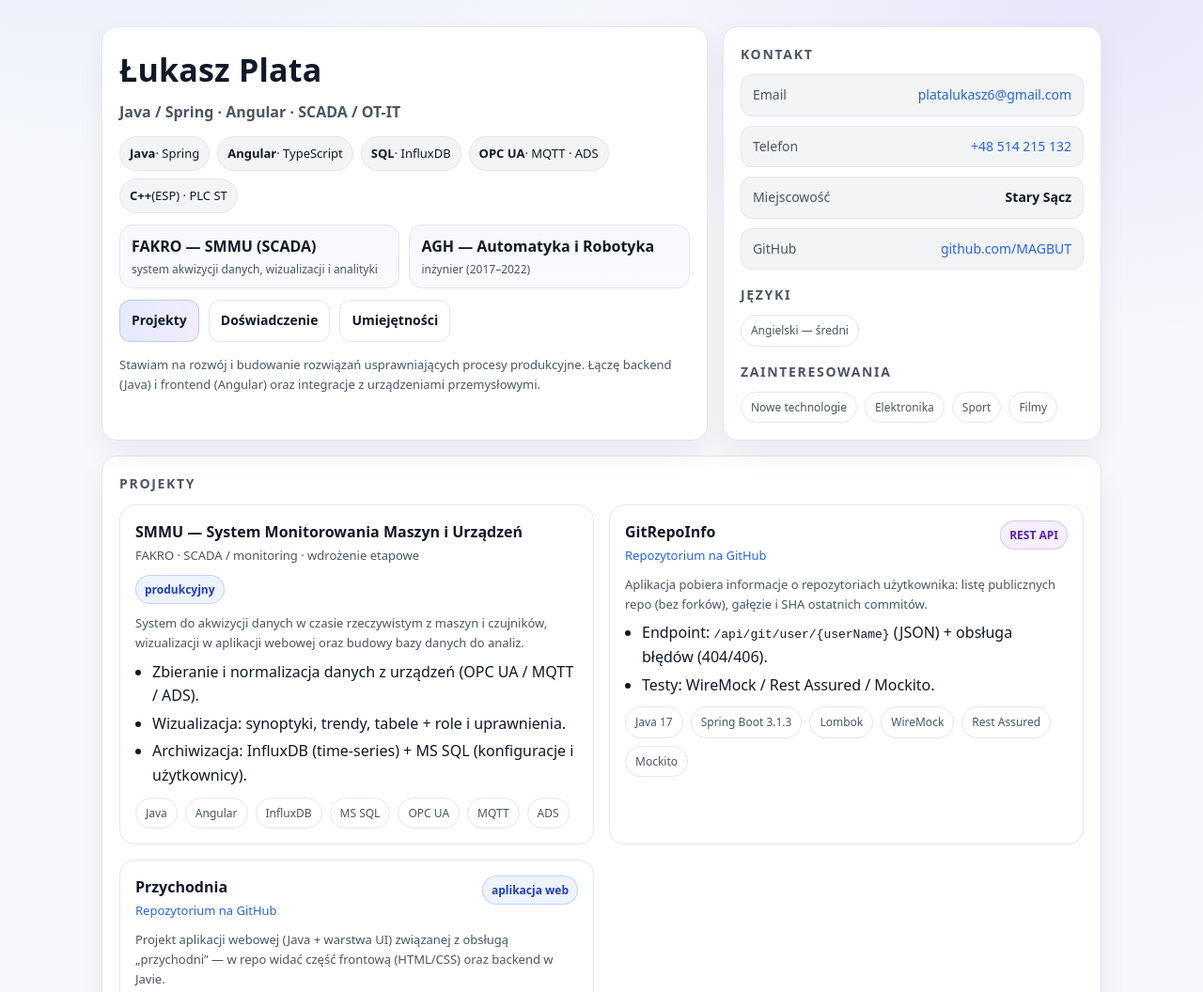
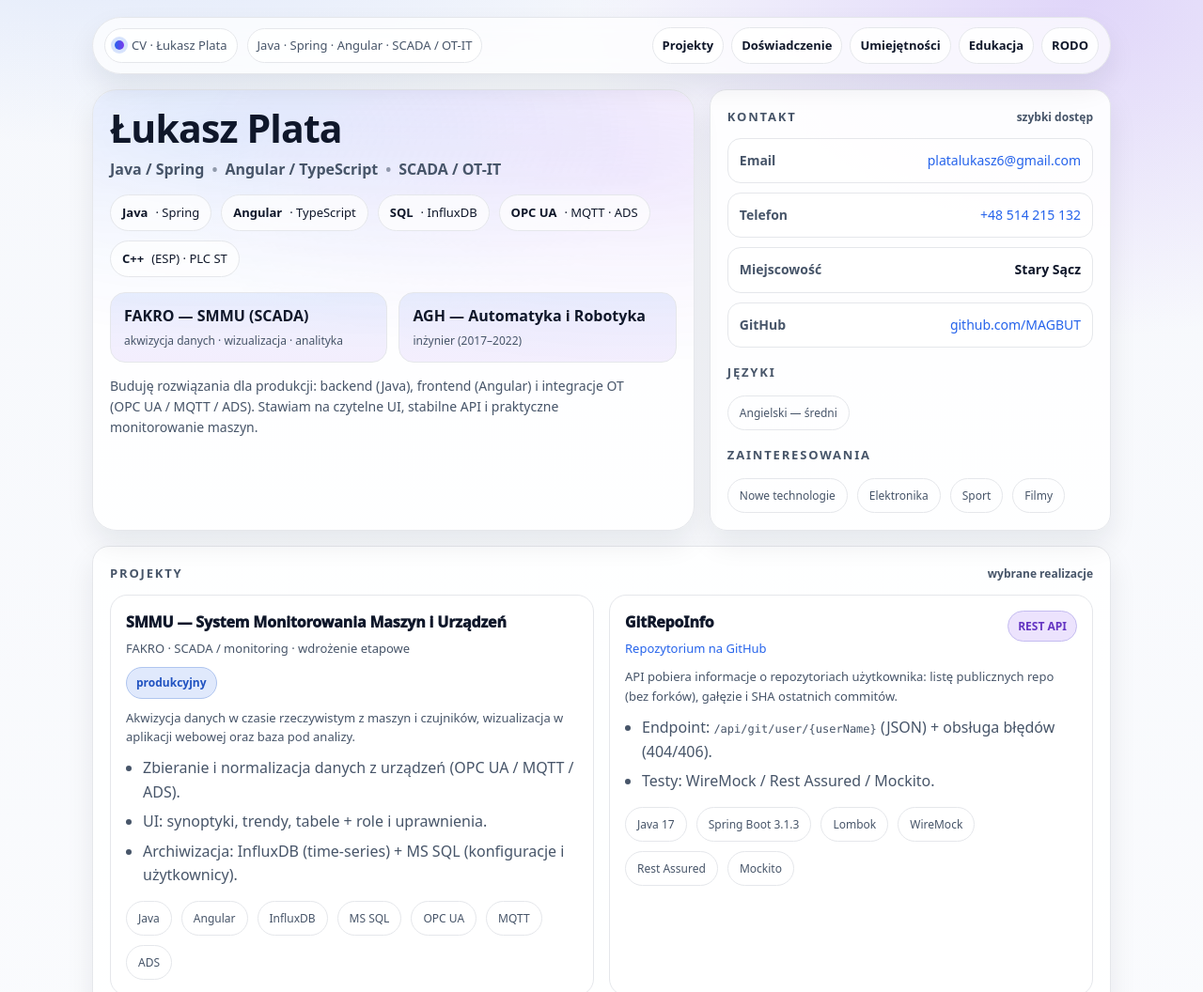
Before and after one commit to MAGBUT/MAGBUT.github.io, a plain HTML site: page index.html in a window 1280 px wide. Shown: the top 1056 px of the page at 94% size. Drawn offline with Linux system fonts and the light colour scheme.

Commit message:
Refactor styles and content in index.html
Updated styles and content in index.html to enhance layout and readability. Adjusted color schemes for dark and light modes, modified background gradients, and refined text elements.

```diff
--- a/index.html
+++ b/index.html
@@ -5,134 +5,281 @@
   <meta name="viewport" content="width=device-width,initial-scale=1" />
   <title>Łukasz Plata — CV</title>
   <meta name="description" content="CV — Łukasz Plata. Java / Spring / Angular / SCADA / OT-IT. Projekty: SMMU, Przychodnia, GitRepoInfo." />
+
   <style>
     :root{
+      --bg: #0b1220;
+      --bg2:#0a1020;
+      --card: rgba(255,255,255,.06);
+      --card2: rgba(255,255,255,.08);
+      --text: rgba(255,255,255,.92);
+      --muted: rgba(255,255,255,.68);
+      --line: rgba(255,255,255,.12);
+      --accent:#60a5fa;
+      --accent2:#a78bfa;
+      --good:#34d399;
+      --shadow: 0 18px 50px rgba(0,0,0,.35);
+      --radius: 18px;
+      --radius2: 26px;
+      --max: 1120px;
+    }
+
+    @media (prefers-color-scheme: light){
+      :root{
         --bg:#f6f8fc;
+        --bg2:#ffffff;
         --card:#ffffff;
-      --text:#111827;
-      --muted:#4b5563;
+        --card2:#ffffff;
+        --text:#0f172a;
+        --muted:#475569;
         --line:#e5e7eb;
         --accent:#2563eb;
         --accent2:#7c3aed;
-      --soft:#f3f4f6;
+        --shadow: 0 14px 30px rgba(17,24,39,.08);
       }
+    }
+
     *{box-sizing:border-box}
     html{scroll-behavior:smooth}
     body{
       margin:0;
       font-family: ui-sans-serif, system-ui, -apple-system, Segoe UI, Roboto, Arial;
-      background: radial-gradient(1200px 700px at 10% -10%, rgba(37,99,235,.10), transparent 60%),
-                  radial-gradient(900px 600px at 90% 0%, rgba(124,58,237,.10), transparent 60%),
-                  var(--bg);
       color:var(--text);
       line-height:1.6;
+      background:
+        radial-gradient(1200px 700px at 10% -10%, color-mix(in oklab, var(--accent) 18%, transparent), transparent 60%),
+        radial-gradient(900px 600px at 90% 0%, color-mix(in oklab, var(--accent2) 18%, transparent), transparent 60%),
+        linear-gradient(180deg, var(--bg), var(--bg2));
     }
+
     a{color:var(--accent); text-decoration:none}
     a:hover{text-decoration:underline}
-    .wrap{max-width:1100px; margin:0 auto; padding:28px 18px 64px}
-    .top{display:grid; grid-template-columns: 1.6fr 1fr; gap:16px; align-items:stretch}
-    @media (max-width:900px){ .top{grid-template-columns:1fr} }
-    .card{
-      background:var(--card);
+
+    .wrap{max-width:var(--max); margin:0 auto; padding:18px 18px 70px}
+
+    /* top nav */
+    .nav{
+      position:sticky; top:10px; z-index:20;
+      backdrop-filter: blur(10px);
+      background: color-mix(in oklab, var(--bg2) 70%, transparent);
       border:1px solid var(--line);
-      border-radius:16px;
-      padding:18px;
-      box-shadow: 0 14px 30px rgba(17,24,39,.06);
+      border-radius:999px;
+      padding:10px 12px;
+      display:flex; align-items:center; justify-content:space-between;
+      gap:10px;
+      box-shadow: var(--shadow);
     }
-    .hero h1{margin:0 0 6px; font-size:34px; letter-spacing:.2px}
-    .subtitle{margin:0; color:var(--muted); font-weight:600}
-    .pills{display:flex; flex-wrap:wrap; gap:8px; margin-top:12px}
-    .pill{
-      display:inline-flex; align-items:center;
+    .nav .left{display:flex; align-items:center; gap:10px; min-width:0}
+    .badge{
+      display:inline-flex; align-items:center; gap:8px;
       padding:7px 10px;
+      border:1px solid var(--line);
+      border-radius:999px;
+      background: color-mix(in oklab, var(--card) 80%, transparent);
+      font-size:13px;
+      color:var(--muted);
+      white-space:nowrap;
+    }
+    .dot{
+      width:10px; height:10px; border-radius:999px;
+      background: linear-gradient(90deg, var(--accent), var(--accent2));
+      box-shadow: 0 0 0 4px color-mix(in oklab, var(--accent) 18%, transparent);
+    }
+    .navlinks{display:flex; flex-wrap:wrap; gap:8px; justify-content:flex-end}
+    .navlinks a{
+      display:inline-flex; align-items:center; justify-content:center;
+      padding:8px 10px;
       border-radius:999px;
       border:1px solid var(--line);
-      background:var(--soft);
+      background: color-mix(in oklab, var(--card2) 85%, transparent);
+      color:var(--text);
+      font-weight:700;
       font-size:13px;
-      color:#111827;
+    }
+    .navlinks a:hover{ text-decoration:none; border-color: color-mix(in oklab, var(--accent) 45%, var(--line)); }
+
+    /* layout */
+    .top{display:grid; grid-template-columns: 1.5fr 1fr; gap:16px; align-items:stretch; margin-top:16px}
+    @media (max-width:900px){ .top{grid-template-columns:1fr} }
+
+    .card{
+      background: color-mix(in oklab, var(--card) 92%, transparent);
+      border:1px solid var(--line);
+      border-radius:var(--radius);
+      padding:18px;
+      box-shadow: var(--shadow);
+    }
+    .card.soft{
+      background: color-mix(in oklab, var(--card2) 92%, transparent);
+    }
+
+    /* hero */
+    .hero{
+      border-radius: var(--radius2);
+      position:relative;
+      overflow:hidden;
+    }
+    .hero:before{
+      content:"";
+      position:absolute; inset:-2px;
+      background:
+        radial-gradient(800px 400px at 20% 10%, color-mix(in oklab, var(--accent) 22%, transparent), transparent 60%),
+        radial-gradient(800px 420px at 90% 20%, color-mix(in oklab, var(--accent2) 22%, transparent), transparent 60%);
+      opacity:.75;
+      pointer-events:none;
+      mask: linear-gradient(180deg, rgba(0,0,0,.9), transparent 70%);
+    }
+    .hero > *{ position:relative; }
+
+    .h1{
+      margin:0;
+      font-size: clamp(28px, 3.2vw, 42px);
+      letter-spacing:-.02em;
+      line-height:1.12;
+    }
+    .subtitle{
+      margin:8px 0 0;
+      color:var(--muted);
+      font-weight:700;
+      display:flex; flex-wrap:wrap; gap:8px;
+    }
+    .subtitle .sep{opacity:.55}
+    .summary{
+      margin:14px 0 0;
+      color:var(--muted);
+      font-size:14px;
+      max-width:72ch;
+    }
+
+    /* pills/tags */
+    .pills,.tags{display:flex; flex-wrap:wrap; gap:10px; margin-top:14px}
+    .pill,.tag{
+      display:inline-flex; align-items:center; gap:8px;
+      padding:8px 12px;
+      border-radius:999px;
+      border:1px solid var(--line);
+      background: color-mix(in oklab, var(--bg2) 70%, transparent);
+      font-size:13px;
+      color:var(--text);
       white-space:nowrap;
     }
-    .pill b{font-weight:800}
+    .pill b{font-weight:900}
+    .tag{font-size:12px; color:var(--muted); background:transparent}
+
+    /* section titles */
     h2{
-      margin:0 0 10px;
-      font-size:14px;
-      letter-spacing:.12em;
+      margin:0 0 12px;
+      font-size:13px;
+      letter-spacing:.14em;
       text-transform:uppercase;
       color:var(--muted);
+      display:flex; align-items:center; justify-content:space-between;
+      gap:12px;
     }
-    .grid2{display:grid; grid-template-columns:1fr 1fr; gap:16px; margin-top:16px}
-    @media (max-width:800px){ .grid2{grid-template-columns:1fr} }
-    .section{margin-top:16px}
-    .row{padding:12px 0; border-top:1px solid var(--line)}
-    .row:first-of-type{border-top:0; padding-top:0}
-    .title{font-weight:850}
-    .meta{color:var(--muted); font-size:13px; margin-top:2px}
-    ul{margin:8px 0 0; padding-left:18px}
-    li{margin:4px 0}
-    .tags{display:flex; flex-wrap:wrap; gap:8px; margin-top:10px}
-    .tag{
-      padding:6px 10px;
-      border-radius:999px;
+    .h2hint{font-size:12px; letter-spacing:0; text-transform:none; color:var(--muted); font-weight:600}
+
+    /* info blocks */
+    .kpi{display:grid; grid-template-columns:1fr 1fr; gap:12px; margin-top:16px}
+    @media (max-width:560px){ .kpi{grid-template-columns:1fr} }
+    .k{
+      padding:12px 14px;
+      border-radius:16px;
       border:1px solid var(--line);
-      background:#fff;
-      font-size:12px;
-      color:var(--muted);
+      background: linear-gradient(180deg,
+        color-mix(in oklab, var(--accent) 10%, transparent),
+        color-mix(in oklab, var(--accent2) 8%, transparent));
     }
-    .kpi{display:grid; grid-template-columns:1fr 1fr; gap:10px; margin-top:12px}
-    @media (max-width:520px){ .kpi{grid-template-columns:1fr} }
-    .k{
-      padding:10px 12px;
-      border-radius:14px;
-      border:1px solid var(--line);
-      background:linear-gradient(180deg, rgba(37,99,235,.04), rgba(124,58,237,.03));
-    }
-    .k .n{font-weight:850}
-    .k .d{color:var(--muted); font-size:12px; margin-top:2px}
+    .k .n{font-weight:900}
+    .k .d{color:var(--muted); font-size:12px; margin-top:4px}
+
     .contactLine{
       display:flex; justify-content:space-between; gap:12px; flex-wrap:wrap;
-      padding:10px 12px;
+      padding:12px 12px;
       border:1px solid var(--line);
-      border-radius:12px;
-      background:var(--soft);
+      border-radius:14px;
+      background: color-mix(in oklab, var(--bg2) 65%, transparent);
       margin-top:10px;
       font-size:14px;
     }
-    .contactLine span{color:var(--muted)}
-    .btns{display:flex; flex-wrap:wrap; gap:10px; margin-top:12px}
-    .btn{
-      display:inline-flex; align-items:center; justify-content:center;
-      padding:10px 12px;
-      border-radius:12px;
-      border:1px solid var(--line);
-      background:#fff;
-      color:#111827;
-      font-weight:700;
-      font-size:14px;
-    }
-    .btn.primary{
-      background:linear-gradient(90deg, rgba(37,99,235,.12), rgba(124,58,237,.10));
-      border-color:rgba(37,99,235,.25);
-    }
-    .small{font-size:13px; color:var(--muted)}
-    .footer{margin-top:14px; color:var(--muted); font-size:12px}
+    .contactLine span{color:var(--muted); font-weight:700}
+
+    /* grids */
+    .grid2{display:grid; grid-template-columns:1fr 1fr; gap:16px; margin-top:16px}
+    @media (max-width:860px){ .grid2{grid-template-columns:1fr} }
+
+    /* projects */
     .projGrid{display:grid; grid-template-columns:1fr 1fr; gap:16px}
     @media (max-width:900px){ .projGrid{grid-template-columns:1fr} }
+
+    .proj{
+      padding:16px;
+      border-radius: var(--radius);
+      border:1px solid var(--line);
+      background: color-mix(in oklab, var(--card2) 90%, transparent);
+      box-shadow:none;
+    }
     .projHead{display:flex; justify-content:space-between; gap:10px; flex-wrap:wrap; align-items:flex-start}
-    .projHead .name{font-weight:900; font-size:16px}
+    .projHead .name{font-weight:950; font-size:16px; letter-spacing:-.01em}
+    .meta{color:var(--muted); font-size:13px; margin-top:4px}
     .chip{
       font-size:12px;
-      padding:5px 9px;
+      padding:6px 10px;
       border-radius:999px;
-      background:rgba(37,99,235,.08);
-      border:1px solid rgba(37,99,235,.22);
-      color:#1f3fbf;
-      font-weight:800;
+      background: color-mix(in oklab, var(--accent) 14%, transparent);
+      border:1px solid color-mix(in oklab, var(--accent) 28%, var(--line));
+      color: color-mix(in oklab, var(--accent) 80%, var(--text));
+      font-weight:900;
       white-space:nowrap;
     }
     .chip.purple{
-      background:rgba(124,58,237,.08);
-      border:1px solid rgba(124,58,237,.22);
-      color:#5b21b6;
+      background: color-mix(in oklab, var(--accent2) 14%, transparent);
+      border:1px solid color-mix(in oklab, var(--accent2) 28%, var(--line));
+      color: color-mix(in oklab, var(--accent2) 80%, var(--text));
+    }
+
+    ul{margin:10px 0 0; padding-left:18px; color:var(--muted)}
+    li{margin:6px 0}
+    code{font-family: ui-monospace, SFMono-Regular, Menlo, Consolas, monospace; font-size: 12px}
+
+    /* experience timeline */
+    .timeline{margin-top:8px}
+    .titem{
+      position:relative;
+      padding:14px 14px 14px 18px;
+      border:1px solid var(--line);
+      border-radius:16px;
+      background: color-mix(in oklab, var(--bg2) 70%, transparent);
+      margin-top:12px;
+      overflow:hidden;
+    }
+    .titem:before{
+      content:"";
+      position:absolute; left:0; top:0; bottom:0; width:4px;
+      background: linear-gradient(180deg, var(--accent), var(--accent2));
+      opacity:.9;
+    }
+    .tmain{display:flex; justify-content:space-between; gap:12px; flex-wrap:wrap; align-items:baseline}
+    .trole{font-weight:950}
+    .tdate{color:var(--muted); font-size:13px; font-weight:700}
+
+    .small{font-size:13px; color:var(--muted)}
+    .footer{margin-top:10px; color:var(--muted); font-size:12px}
+
+    /* subtle motion */
+    @media (prefers-reduced-motion: no-preference){
+      .card, .proj, .titem{transition: transform .18s ease, border-color .18s ease}
+      .card:hover, .proj:hover, .titem:hover{
+        transform: translateY(-2px);
+        border-color: color-mix(in oklab, var(--accent) 35%, var(--line));
+      }
+    }
+
+    /* print */
+    @media print{
+      .nav{display:none}
+      body{background:#fff}
+      .card{box-shadow:none}
+      a{text-decoration:none; color:#000}
     }
   </style>
 </head>
@@ -140,11 +287,30 @@
 <body>
   <div class="wrap">
 
+    <!-- NAV -->
+    <div class="nav">
+      <div class="left">
+        <span class="badge"><span class="dot"></span> CV · Łukasz Plata</span>
+        <span class="badge">Java · Spring · Angular · SCADA / OT-IT</span>
+      </div>
+      <div class="navlinks">
+        <a href="#projekty">Projekty</a>
+        <a href="#doswiadczenie">Doświadczenie</a>
+        <a href="#umiejetnosci">Umiejętności</a>
+        <a href="#edukacja">Edukacja</a>
+        <a href="#rodo">RODO</a>
+      </div>
+    </div>
+
     <div class="top">
       <!-- HERO -->
       <div class="card hero">
-        <h1>Łukasz Plata</h1>
-        <p class="subtitle">Java / Spring · Angular · SCADA / OT-IT</p>
+        <h1 class="h1">Łukasz Plata</h1>
+        <div class="subtitle">
+          <span>Java / Spring</span><span class="sep">•</span>
+          <span>Angular / TypeScript</span><span class="sep">•</span>
+          <span>SCADA / OT-IT</span>
+        </div>
 
         <div class="pills">
           <span class="pill"><b>Java</b> · Spring</span>
@@ -157,7 +323,7 @@
         <div class="kpi">
           <div class="k">
             <div class="n">FAKRO — SMMU (SCADA)</div>
-            <div class="d">system akwizycji danych, wizualizacji i analityki</div>
+            <div class="d">akwizycja danych · wizualizacja · analityka</div>
           </div>
           <div class="k">
             <div class="n">AGH — Automatyka i Robotyka</div>
@@ -165,32 +331,26 @@
           </div>
         </div>
 
-        <div class="btns">
-          <a class="btn primary" href="#projekty">Projekty</a>
-          <a class="btn" href="#doswiadczenie">Doświadczenie</a>
-          <a class="btn" href="#umiejetnosci">Umiejętności</a>
-        </div>
-
-        <p class="small" style="margin:14px 0 0">
-          Stawiam na rozwój i budowanie rozwiązań usprawniających procesy produkcyjne.
-          Łączę backend (Java) i frontend (Angular) oraz integracje z urządzeniami przemysłowymi.
+        <p class="summary">
+          Buduję rozwiązania dla produkcji: backend (Java), frontend (Angular) i integracje OT (OPC UA / MQTT / ADS).
+          Stawiam na czytelne UI, stabilne API i praktyczne monitorowanie maszyn.
         </p>
       </div>
 
       <!-- CONTACT -->
-      <div class="card">
-        <h2>Kontakt</h2>
+      <div class="card soft">
+        <h2>Kontakt <span class="h2hint">szybki dostęp</span></h2>
         <div class="contactLine"><span>Email</span><a href="mailto:platalukasz6@gmail.com">platalukasz6@gmail.com</a></div>
         <div class="contactLine"><span>Telefon</span><a href="tel:+48514215132">+48 514 215 132</a></div>
         <div class="contactLine"><span>Miejscowość</span><b>Stary Sącz</b></div>
         <div class="contactLine"><span>GitHub</span><a href="https://github.com/MAGBUT" target="_blank" rel="noreferrer">github.com/MAGBUT</a></div>
 
-        <div class="section">
+        <div style="margin-top:16px">
           <h2>Języki</h2>
           <div class="tags"><span class="tag">Angielski — średni</span></div>
         </div>
 
-        <div class="section">
+        <div style="margin-top:16px">
           <h2>Zainteresowania</h2>
           <div class="tags">
             <span class="tag">Nowe technologie</span>
@@ -204,11 +364,11 @@
 
     <!-- PROJECTS -->
     <div id="projekty" class="card" style="margin-top:16px">
-      <h2>Projekty</h2>
+      <h2>Projekty <span class="h2hint">wybrane realizacje</span></h2>
 
       <div class="projGrid">
         <!-- SMMU -->
-        <div class="card" style="padding:16px; box-shadow:none">
+        <div class="proj">
           <div class="projHead">
             <div>
               <div class="name">SMMU — System Monitorowania Maszyn i Urządzeń</div>
@@ -218,12 +378,12 @@
           </div>
 
           <p class="small" style="margin:10px 0 0">
-            System do akwizycji danych w czasie rzeczywistym z maszyn i czujników, wizualizacji w aplikacji webowej oraz budowy bazy danych do analiz.
+            Akwizycja danych w czasie rzeczywistym z maszyn i czujników, wizualizacja w aplikacji webowej oraz baza pod analizy.
           </p>
 
           <ul>
             <li>Zbieranie i normalizacja danych z urządzeń (OPC UA / MQTT / ADS).</li>
-            <li>Wizualizacja: synoptyki, trendy, tabele + role i uprawnienia.</li>
+            <li>UI: synoptyki, trendy, tabele + role i uprawnienia.</li>
             <li>Archiwizacja: InfluxDB (time-series) + MS SQL (konfiguracje i użytkownicy).</li>
           </ul>
 
@@ -234,7 +394,7 @@
         </div>
 
         <!-- GitRepoInfo -->
-        <div class="card" style="padding:16px; box-shadow:none">
+        <div class="proj">
           <div class="projHead">
             <div>
               <div class="name">GitRepoInfo</div>
@@ -246,12 +406,12 @@
           </div>
 
           <p class="small" style="margin:10px 0 0">
-            Aplikacja pobiera informacje o repozytoriach użytkownika: listę publicznych repo (bez forków), gałęzie i SHA ostatnich commitów.
+            API pobiera informacje o repozytoriach użytkownika: listę publicznych repo (bez forków), gałęzie i SHA ostatnich commitów.
           </p>
 
           <ul>
-            <li>Endpoint: <code>/api/git/user/{userName}</code> (JSON) + obsługa błędów (404/406). </li>
-            <li>Testy: WireMock / Rest Assured / Mockito. </li>
+            <li>Endpoint: <code>/api/git/user/{userName}</code> (JSON) + obsługa błędów (404/406).</li>
+            <li>Testy: WireMock / Rest Assured / Mockito.</li>
           </ul>
 
           <div class="tags">
@@ -265,7 +425,7 @@
         </div>
 
         <!-- Przychodnia -->
-        <div class="card" style="padding:16px; box-shadow:none">
+        <div class="proj">
           <div class="projHead">
             <div>
               <div class="name">Przychodnia</div>
@@ -277,12 +437,12 @@
           </div>
 
           <p class="small" style="margin:10px 0 0">
-            Projekt aplikacji webowej (Java + warstwa UI) związanej z obsługą „przychodni” — w repo widać część frontową (HTML/CSS) oraz backend w Javie.
+            Projekt aplikacji webowej związanej z obsługą „przychodni” — część frontowa (HTML/CSS) oraz backend w Javie.
           </p>
 
           <ul>
-            <li>Struktura typowa dla aplikacji backend + UI, z elementami bazy danych (diagram w repo).</li>
-            <li>Projekt nadaje się jako pozycja do portfolio (CRUD + logika domenowa, UI). </li>
+            <li>Klasyczny układ backend + UI, elementy bazy danych (diagram w repo).</li>
+            <li>Dobra pozycja do portfolio: CRUD + logika domenowa + UI.</li>
           </ul>
 
           <div class="tags">
@@ -292,7 +452,7 @@
           </div>
 
           <div class="small" style="margin-top:10px">
-            Jeśli chcesz, dopasuję opis 1:1 do funkcji aplikacji — podeślij 3–6 punktów „co działa” (np. rejestracja pacjenta / wizyty / lekarze / grafiki itp.).
+            Jeśli chcesz, dopasuję opis 1:1 do funkcji aplikacji — podeślij 3–6 punktów „co działa”.
           </div>
         </div>
       </div>
@@ -300,11 +460,14 @@
 
     <!-- EXPERIENCE -->
     <div id="doswiadczenie" class="card" style="margin-top:16px">
-      <h2>Doświadczenie</h2>
+      <h2>Doświadczenie <span class="h2hint">timeline</span></h2>
 
-      <div class="row">
-        <div class="title">Automatyk-programista — FAKRO (Nowy Sącz)</div>
-        <div class="meta">05.2024 – obecnie</div>
+      <div class="timeline">
+        <div class="titem">
+          <div class="tmain">
+            <div class="trole">Automatyk-programista — FAKRO (Nowy Sącz)</div>
+            <div class="tdate">05.2024 – obecnie</div>
+          </div>
           <ul>
             <li>Rozwój i utrzymanie systemu SCADA / SMMU (Java + Angular).</li>
             <li>Integracje z maszynami: OPC UA / MQTT / ADS.</li>
@@ -313,27 +476,32 @@
           </ul>
         </div>
 
-      <div class="row">
-        <div class="title">Technolog-konstruktor maszyn — FAKRO (Nowy Sącz)</div>
-        <div class="meta">03.2019 – 04.2024</div>
+        <div class="titem">
+          <div class="tmain">
+            <div class="trole">Technolog-konstruktor maszyn — FAKRO (Nowy Sącz)</div>
+            <div class="tdate">03.2019 – 04.2024</div>
+          </div>
           <ul>
             <li>Konstruowanie i modernizacja maszyn, remonty oraz prace związane z programowaniem maszyn.</li>
           </ul>
         </div>
 
-      <div class="row">
-        <div class="title">Programista i operator CNC — Grand (Korzenna)</div>
-        <div class="meta">09.2017 – 02.2019</div>
+        <div class="titem">
+          <div class="tmain">
+            <div class="trole">Programista i operator CNC — Grand (Korzenna)</div>
+            <div class="tdate">09.2017 – 02.2019</div>
+          </div>
           <ul>
             <li>Programowanie tokarki CNC, dobór narzędzi i parametrów, realizacja elementów wg rysunku.</li>
           </ul>
+        </div>
       </div>
     </div>
 
     <!-- SKILLS / EDU -->
     <div class="grid2">
       <div id="umiejetnosci" class="card">
-        <h2>Umiejętności</h2>
+        <h2>Umiejętności <span class="h2hint">stack</span></h2>
         <div class="tags">
           <span class="tag">Java</span>
           <span class="tag">Spring</span>
@@ -355,21 +523,28 @@
         </div>
       </div>
 
-      <div class="card">
+      <div id="edukacja" class="card">
         <h2>Edukacja i kursy</h2>
 
-        <div class="row">
-          <div class="title">AGH Kraków — Automatyka i Robotyka (inż.)</div>
-          <div class="meta">10.2017 – 06.2022</div>
+        <div class="titem" style="margin-top:0">
+          <div class="tmain">
+            <div class="trole">AGH Kraków — Automatyka i Robotyka (inż.)</div>
+            <div class="tdate">10.2017 – 06.2022</div>
+          </div>
         </div>
 
-        <div class="row">
-          <div class="title">Zespół Szkół Samochodowych — Mechatronika</div>
-          <div class="meta">09.2013 – 05.2017</div>
+        <div class="titem">
+          <div class="tmain">
+            <div class="trole">Zespół Szkół Samochodowych — Mechatronika</div>
+            <div class="tdate">09.2013 – 05.2017</div>
+          </div>
         </div>
 
-        <div class="row">
-          <div class="title">Kursy</div>
+        <div class="titem">
+          <div class="tmain">
+            <div class="trole">Kursy</div>
+            <div class="tdate">2017–2023</div>
+          </div>
           <ul>
             <li>Java (zajavka.pl) — 04.2023</li>
             <li>Spring (javastart.pl) — 03.2022</li>
@@ -381,7 +556,7 @@
       </div>
     </div>
 
-    <div class="card" style="margin-top:16px">
+    <div id="rodo" class="card" style="margin-top:16px">
       <h2>RODO</h2>
       <div class="footer">
         Zgadzam się na przetwarzanie danych osobowych zawartych w moim CV dla celów prowadzenia rekrutacji oraz przyszłych rekrutacji.
```
Lines whose indentation alone changed are shown as unchanged.
